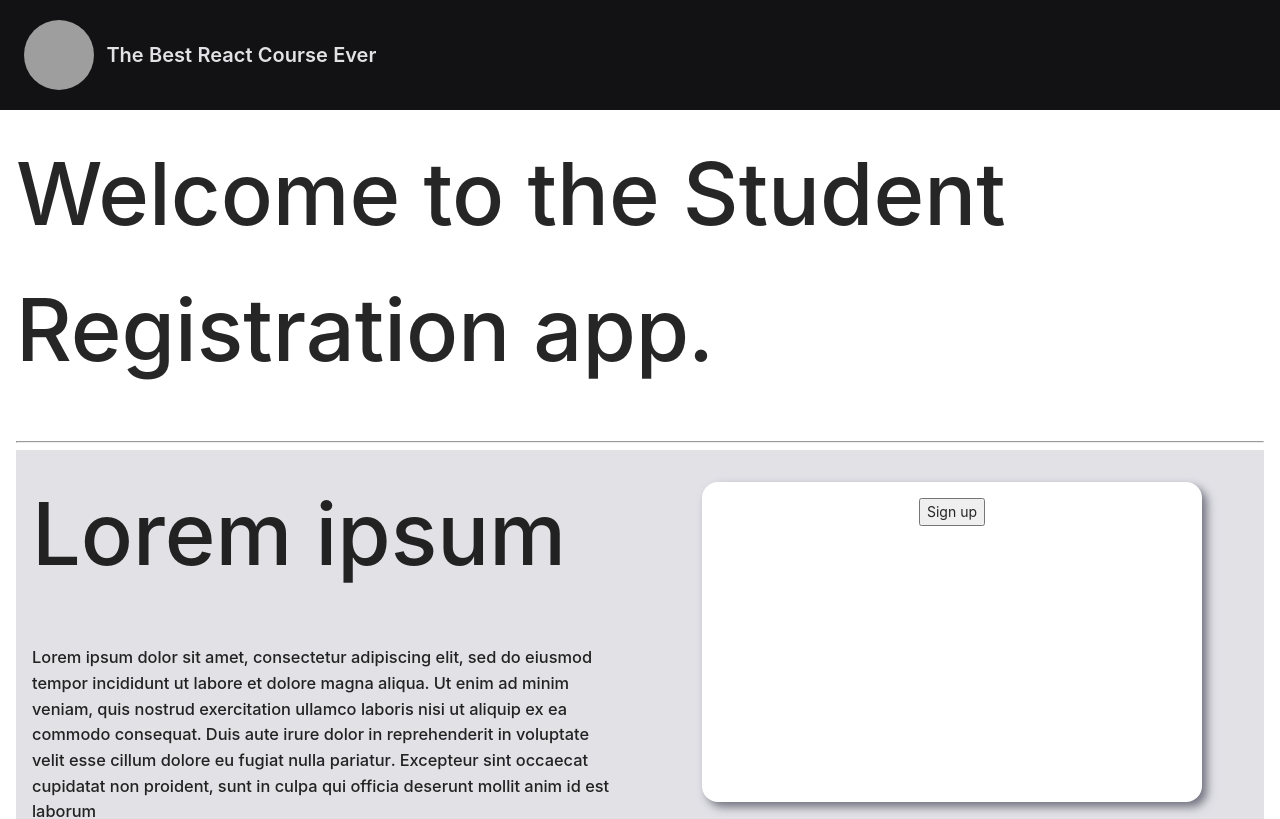
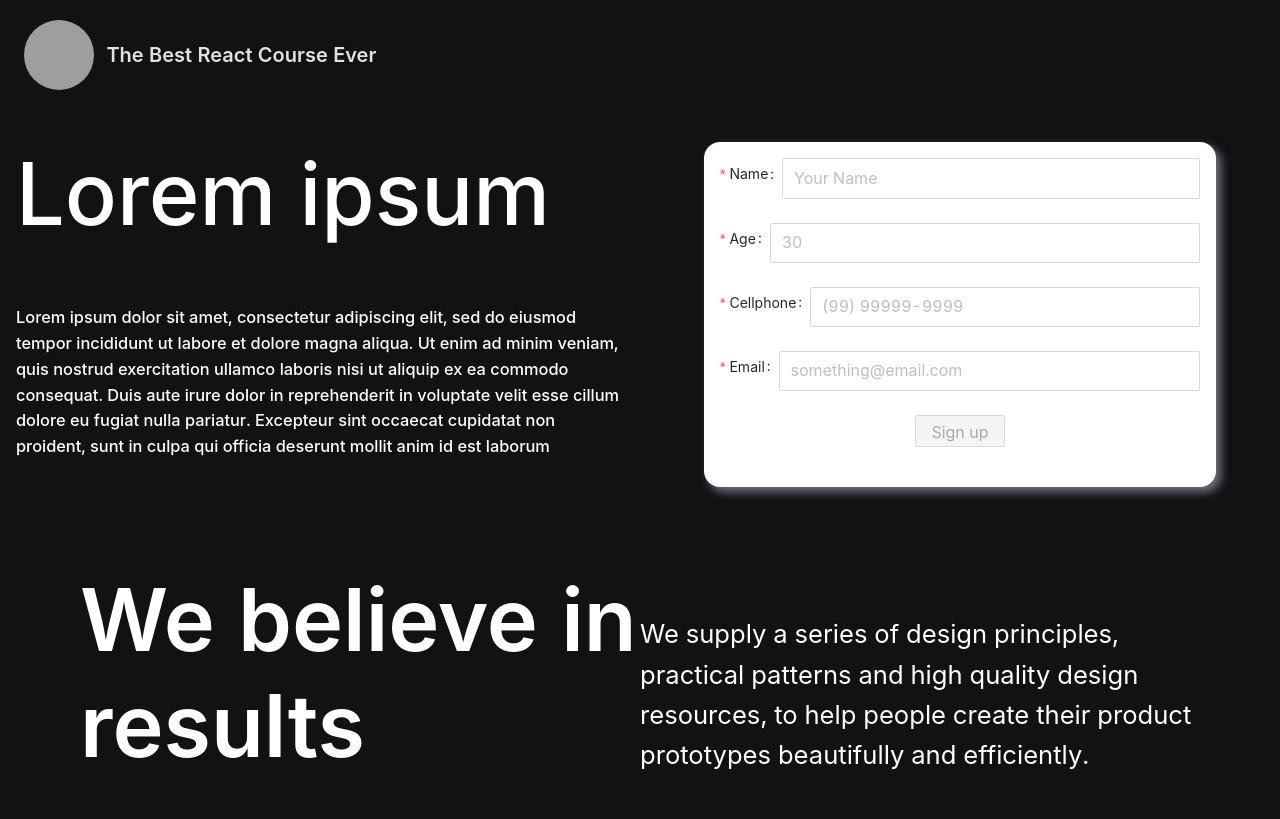
Before and after one commit to paulotolentino/curso-react-landing-page, a React (Create React App) app in the folder code/react/: page / in a window 1280 px wide. Shown: the top 819 px of the page. Built offline with nearby package versions, Linux system fonts and the light colour scheme; grey boxes are pictures that could not be loaded.

Commit message:
Main part

```diff
--- /dev/null
+++ b/code/react/src/components/MainForm/index.tsx
@@ -0,0 +1,163 @@
+import React, { useReducer } from "react";
+import { Form, Input, Button } from "antd";
+import { useTranslation } from "react-i18next";
+import { Aluno } from "../../types/aluno";
+
+type FormProps = {
+  handleSignUp: (value: Aluno) => void;
+};
+
+interface AlunoReducerValue {
+  value?: string;
+  isValid?: boolean;
+}
+interface AlunoReducer {
+  nome: AlunoReducerValue;
+  idade: AlunoReducerValue;
+  telefone: AlunoReducerValue;
+  email: AlunoReducerValue;
+  isValid: AlunoReducerValue;
+}
+
+const aluno: AlunoReducer = {
+  nome: { value: "" },
+  idade: { value: "" },
+  telefone: { value: "" },
+  email: { value: "" },
+  isValid: {},
+};
+
+//Outside the Component Function.
+const alunoReducer = (
+  state: AlunoReducer,
+  action: {
+    key: keyof AlunoReducer;
+    type: "USER_INPUT" | "INPUT_BLUR";
+    value: string;
+  }
+) => {
+  // Value
+  if (action.key === "idade") {
+    state[action.key].value = action.value.replace(/\D/g, "");
+  } else {
+    state[action.key].value = action.value;
+  }
+
+  // Validade
+  if (action.key === "telefone") {
+    state.telefone.isValid = state.telefone?.value
+      ? state.telefone?.value.length > 8
+      : false;
+  } else if (action.key === "email") {
+    state[action.key].isValid = !!action.value
+      .toLowerCase()
+      .match(
+        /^(([^<>()[\]\\.,;:\s@"]+(\.[^<>()[\]\\.,;:\s@"]+)*)|(".+"))@((\[[0-9]{1,3}\.[0-9]{1,3}\.[0-9]{1,3}\.[0-9]{1,3}\])|(([a-zA-Z\-0-9]+\.)+[a-zA-Z]{2,}))$/
+      );
+  } else {
+    state[action.key].isValid = !!state[action.key].value;
+  }
+
+  let isValid = true;
+  for (const [key, value] of Object.entries(state)) {
+    if (key !== "isValid") isValid = isValid && value.isValid;
+  }
+  state.isValid.value = isValid ? "true" : undefined;
+
+  return { ...state };
+};
+
+const MainForm: React.FC<FormProps> = ({ handleSignUp }: FormProps) => {
+  const { t } = useTranslation();
+
+  const [alunoState, dispatchAluno] = useReducer(alunoReducer, aluno);
+
+  const handleInputChange = (
+    e: React.ChangeEvent<HTMLInputElement>,
+    key: keyof AlunoReducer
+  ) => {
+    dispatchAluno({ key, type: "USER_INPUT", value: e.target.value });
+  };
+
+  return (
+    <Form
+      name="signUp"
+      onSubmitCapture={(e) => {
+        console.log("ÄAAA");
+        e.preventDefault();
+        const aluno: Aluno = {
+          email: alunoState.email.value || "",
+          idade: Number(alunoState.idade.value || ""),
+          nome: alunoState.nome.value || "",
+          telefone: alunoState.telefone.value || "",
+        };
+
+        handleSignUp(aluno);
+      }}
+    >
+      <Form.Item
+        label={t("main.name")}
+        name={`${t("main.name")}`}
+        rules={[{ required: true, message: t("main.value_required") }]}
+      >
+        <Input
+          size="large"
+          placeholder={t("main.input.name")}
+          onChange={(e) => handleInputChange(e, "nome")}
+          value={alunoState.nome.value}
+        />
+      </Form.Item>
+
+      <Form.Item
+        label={t("main.age")}
+        name={`${t("main.age")}`}
+        rules={[{ required: true, message: t("main.value_required") }]}
+      >
+        <Input
+          size="large"
+          placeholder={t("main.input.age")}
+          onChange={(e) => handleInputChange(e, "idade")}
+          value={alunoState.idade.value}
+        />
+      </Form.Item>
+
+      <Form.Item
+        label={t("main.cell")}
+        name={`${t("main.cell")}`}
+        rules={[{ required: true, message: t("main.value_required") }]}
+      >
+        <Input
+          size="large"
+          placeholder={t("main.input.cell")}
+          onChange={(e) => handleInputChange(e, "telefone")}
+          value={alunoState.telefone.value}
+        />
+      </Form.Item>
+
+      <Form.Item
+        label={t("main.email")}
+        name={`${t("main.email")}`}
+        rules={[{ required: true, message: t("main.value_required") }]}
+      >
+        <Input
+          size="large"
+          placeholder={t("main.input.email")}
+          onChange={(e) => handleInputChange(e, "email")}
+          value={alunoState.email.value}
+        />
+      </Form.Item>
+
+      <Form.Item>
+        <Button
+          type="primary"
+          htmlType="submit"
+          disabled={!!!alunoState.isValid.value}
+        >
+          {t("main.signup")}
+        </Button>
+      </Form.Item>
+    </Form>
+  );
+};
+
+export default MainForm;
--- /dev/null
+++ b/code/react/src/components/MainPage/index.tsx
@@ -0,0 +1,37 @@
+import { useTranslation } from "react-i18next";
+
+import {
+  AddMargin,
+  MainCard,
+  Table,
+  Table2Columns,
+} from "../../pages/Home/home.main.styles";
+import { Aluno } from "../../types/aluno";
+import MainForm from "../MainForm";
+
+const MainPage = () => {
+  const { t } = useTranslation();
+
+  const handleSignUp = (value: Aluno) => {
+    console.log("TODO send a post value");
+    console.log(value);
+  };
+
+  return (
+    <Table>
+      <Table2Columns>
+        <AddMargin>
+          <h1>{t("main.title")}</h1>
+          <h3>{t("main.description")}</h3>
+        </AddMargin>
+      </Table2Columns>
+      <Table2Columns>
+        <MainCard>
+          <MainForm handleSignUp={handleSignUp} />
+        </MainCard>
+      </Table2Columns>
+    </Table>
+  );
+};
+
+export default MainPage;
--- a/code/react/src/hooks/customHooks.tsx
+++ b/code/react/src/hooks/customHooks.tsx
@@ -17,13 +17,13 @@ export const useGet = <T extends {}>(url: string) => {
     } catch (e) {
       setResponse(undefined);
       setError(errorHandler(e));
-      // setError(e);
     }
     setLoading(false);
   };
   useEffect(() => {
     setLoading(true);
     apiFetch();
+    // eslint-disable-next-line react-hooks/exhaustive-deps
   }, []);
   return {
     response,
--- a/code/react/src/i18n/locales/en/en-us.json
+++ b/code/react/src/i18n/locales/en/en-us.json
@@ -1,10 +1,22 @@
 {
   "translation": {
     "title": "Welcome to the Student Registration app.",
+
     "main": {
       "title": "Lorem ipsum",
       "description": "Lorem ipsum dolor sit amet, consectetur adipiscing elit, sed do eiusmod tempor incididunt ut labore et dolore magna aliqua. Ut enim ad minim veniam, quis nostrud exercitation ullamco laboris nisi ut aliquip ex ea commodo consequat. Duis aute irure dolor in reprehenderit in voluptate velit esse cillum dolore eu fugiat nulla pariatur. Excepteur sint occaecat cupidatat non proident, sunt in culpa qui officia deserunt mollit anim id est laborum",
-      "signup": "Sign up"
+      "name": "Name",
+      "age": "Age",
+      "cell": "Cellphone",
+      "email": "Email",
+      "signup": "Sign up",
+      "value_required": "This field is required",
+      "input": {
+        "name": "Your Name",
+        "age": "30",
+        "cell": "(99) 99999-9999",
+        "email": "something@email.com"
+      }
     }
   }
 }
--- a/code/react/src/i18n/locales/pt/pt-br.json
+++ b/code/react/src/i18n/locales/pt/pt-br.json
@@ -4,7 +4,18 @@
     "main": {
       "title": "Lorem ipsum",
       "description": "Lorem ipsum dolor sit amet, consectetur adipiscing elit, sed do eiusmod tempor incididunt ut labore et dolore magna aliqua. Ut enim ad minim veniam, quis nostrud exercitation ullamco laboris nisi ut aliquip ex ea commodo consequat. Duis aute irure dolor in reprehenderit in voluptate velit esse cillum dolore eu fugiat nulla pariatur. Excepteur sint occaecat cupidatat non proident, sunt in culpa qui officia deserunt mollit anim id est laborum",
-      "signup": "Cadastrar"
+      "signup": "Cadastrar",
+      "name": "Nome",
+      "age": "Idade",
+      "cell": "Celular",
+      "email": "Email",
+      "value_required": "Esse campo é obrigatório",
+      "input": {
+        "name": "Seu Nome",
+        "age": "30",
+        "cell": "(99) 99999-9999",
+        "email": "seu@email.com"
+      }
     }
   }
 }
--- a/code/react/src/pages/Home/home.main.styles.ts
+++ b/code/react/src/pages/Home/home.main.styles.ts
@@ -6,6 +6,8 @@ interface IHomeColumnStyles {
 }
 
 export const Table = styled.div`
+  background-color: ${colors.background};
+
   &:after {
     content: "";
     display: table;
@@ -16,7 +18,15 @@ export const Table = styled.div`
 export const Table2Columns = styled.div<IHomeColumnStyles>`
   width: 50%;
   float: left;
-  background-color: ${(props) => props.backgroundColor || colors.gray};
+  color: ${colors.white};
+
+  h1 {
+    color: ${colors.white};
+  }
+
+  h3 {
+    color: ${colors.white};
+  }
 `;
 
 export const AddMargin = styled.div`
--- a/code/react/src/pages/Home/index.tsx
+++ b/code/react/src/pages/Home/index.tsx
@@ -1,43 +1,15 @@
 import React from "react";
-import { Row } from "antd";
-import { useTranslation } from "react-i18next";
 
-import { Table, Table2Columns, AddMargin, MainCard } from "./home.main.styles";
 import { CommentsList } from "../../components/CommentsList/index";
 import Header from "../../components/Header";
 import Footer from "../../components/Footer";
+import MainPage from "../../components/MainPage";
 
-type HomeType = {};
-
-const Home: React.FC<HomeType> = () => {
-  const { t } = useTranslation();
-
-  const handleSignUp = (e: React.MouseEvent<HTMLButtonElement, MouseEvent>) => {
-    e.preventDefault();
-    console.log("TODO");
-  };
-
+const Home: React.FC = () => {
   return (
     <div className="home">
       <Header />
-      <AddMargin>
-        <h1>{t("title")}</h1>
-        <hr />
-        <Table>
-          <Table2Columns>
-            <AddMargin>
-              <h1>{t("main.title")}</h1>
-              <h3>{t("main.description")}</h3>
-            </AddMargin>
-          </Table2Columns>
-          <Table2Columns>
-            <MainCard>
-              <button onClick={handleSignUp}>{t("main.signup")}</button>
-            </MainCard>
-          </Table2Columns>
-        </Table>
-        <hr />
-      </AddMargin>
+      <MainPage />
       <CommentsList />
       <Footer />
     </div>
```
Also changed, not shown: 1 other file (tests, documents, lock files or other folders).
